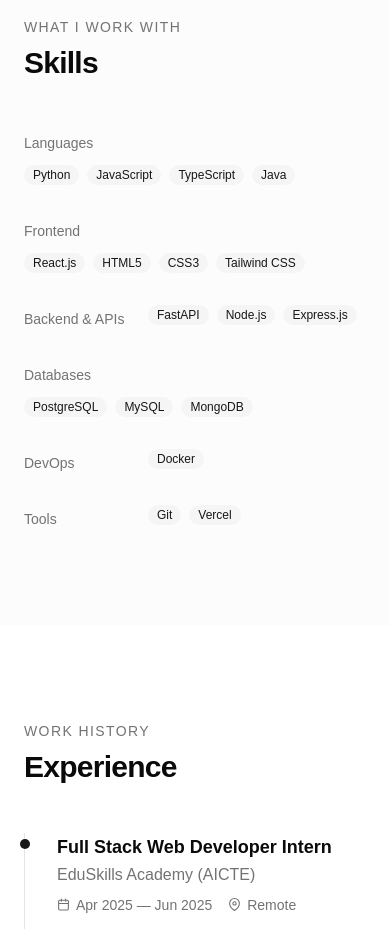
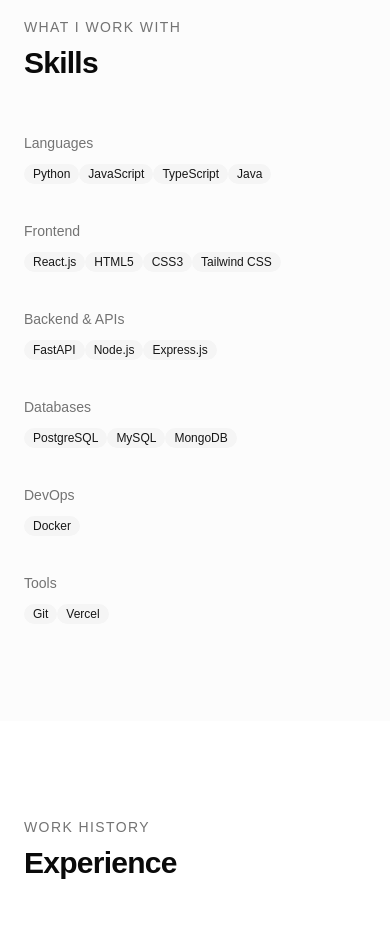
Before and after one commit to SyedTanzim/my-portfolio2, a React (Vite) app: page / in a window 390 px wide. Shown: the part 1760-2689 px from the top of the page. Built offline with nearby package versions, Linux system fonts and the light colour scheme.

Commit message:
fix(skills): improve mobile responsiveness by stacking categories vertically on small screens

```diff
--- a/src/components/Skills.tsx
+++ b/src/components/Skills.tsx
@@ -52,15 +52,15 @@
                 whileInView={{ opacity: 1, y: 0 }}
                 viewport={{ once: true }}
                 transition={{ duration: 0.4, delay: i * 0.05 }}
-                className="flex flex-wrap items-start gap-3"
+                className="flex flex-col sm:flex-row sm:items-start gap-2 sm:gap-3"
               >
                 {/* Category label */}
-                <span className="w-28 shrink-0 pt-1 text-sm font-medium text-muted-foreground">
+                <span className="w-auto sm:w-28 shrink-0 pt-1 text-sm font-medium text-muted-foreground">
                   {CATEGORY_LABELS[category]}
                 </span>
 
                 {/* Skill badges */}
-                <div className="flex flex-wrap gap-2">
+                <div className="flex-1 flex-wrap gap-2">
                   {categorySkills.map((skill) => (
                     <Badge key={skill.name} variant="secondary">
                       {skill.name}
```
